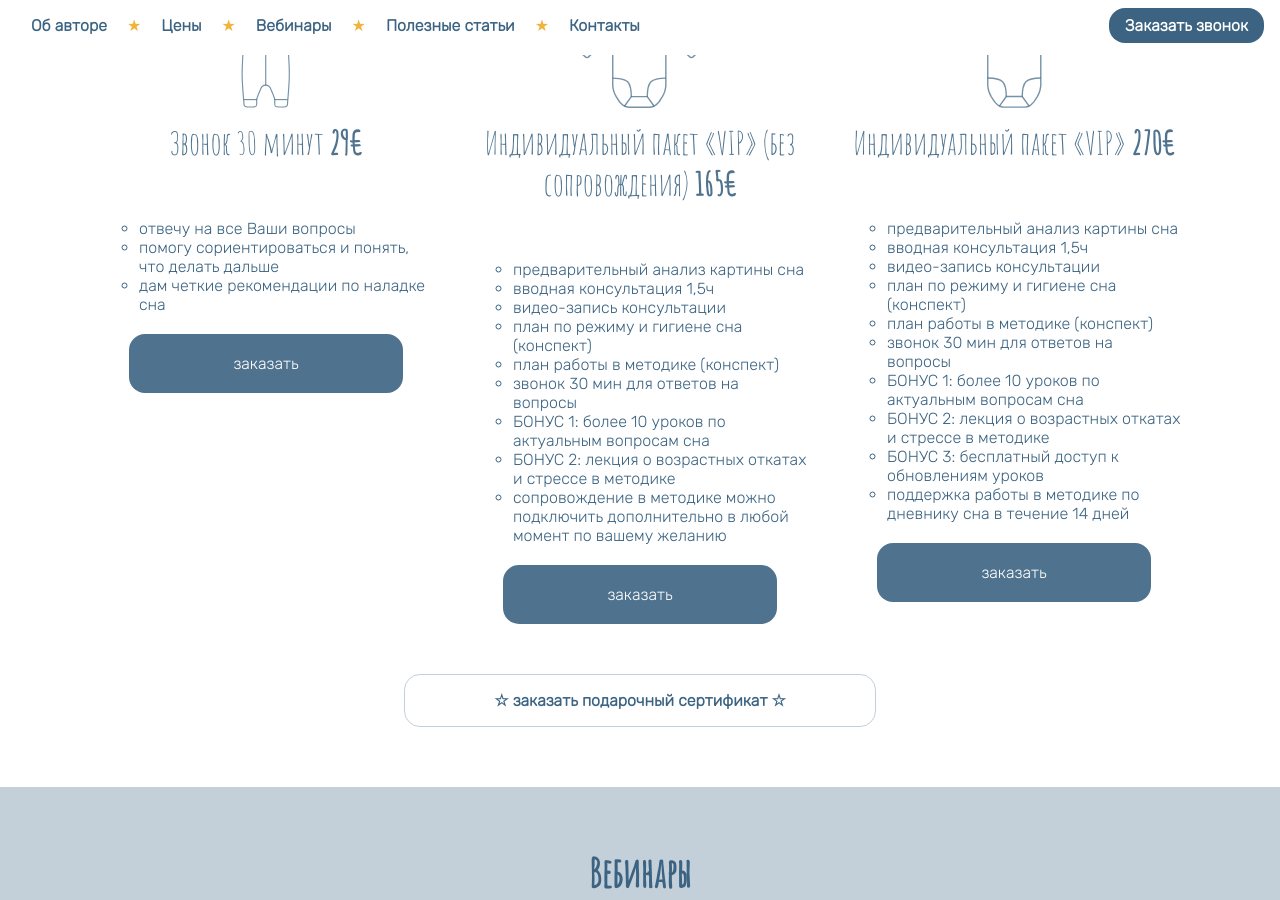
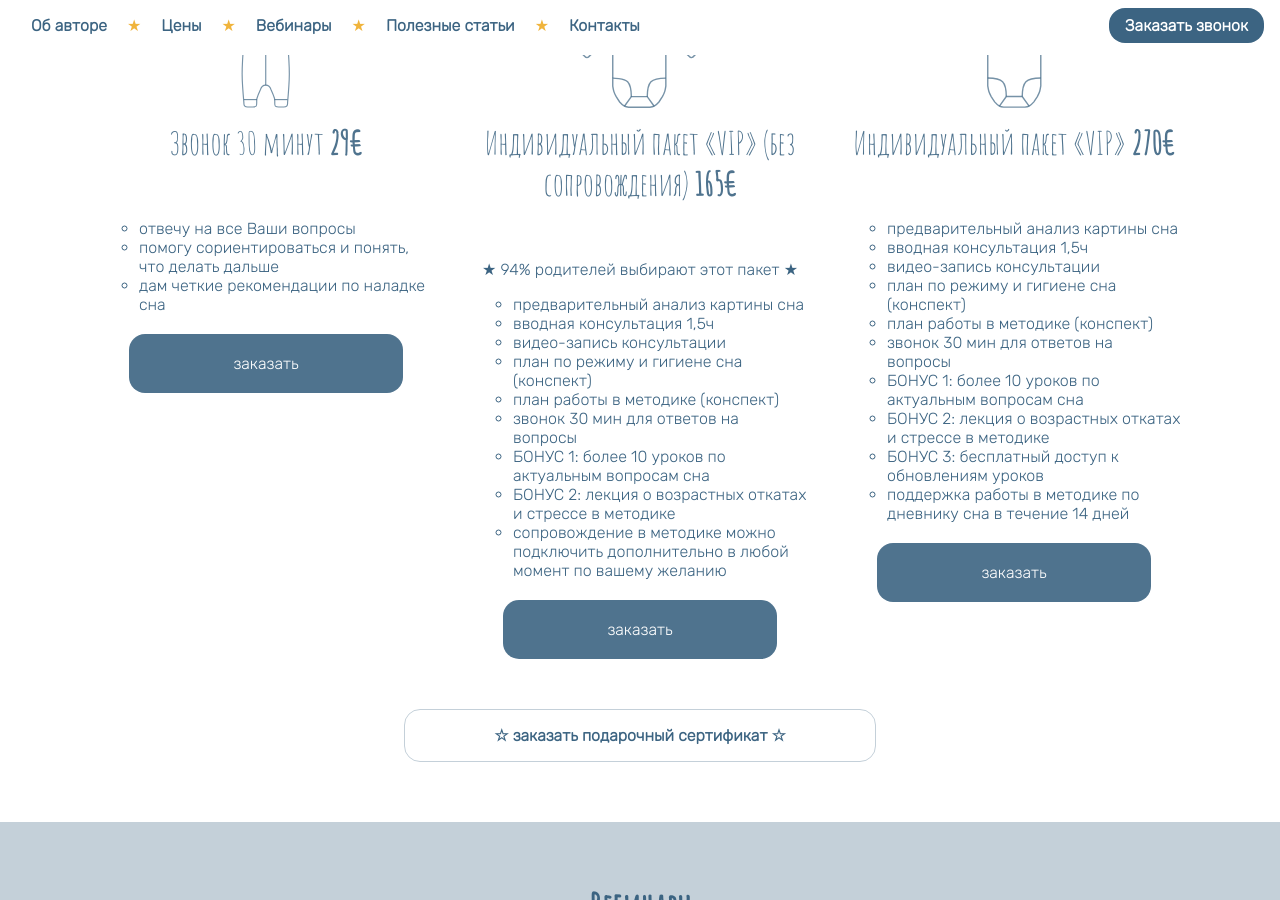
Before and after one commit to iriiiina/sleepconsult-demo, a Jekyll site: the page built from index.html, in a window 1280 px wide and 900 px high, scrolled down 4624 px. Built offline with Jekyll 4.4.1, drawn with Linux system fonts in a browser that asks for light colours.

Commit message:
add disclaimer about 94%

```diff
--- a/_includes/prices.html
+++ b/_includes/prices.html
@@ -112,6 +112,8 @@
                 <h3 itemprop="name">Индивидуальный пакет «VIP» (без сопровождения) <span class="price-price" itemprop="offers" itemscope
                         itemtype="https://schema.org/Offer">
                         <span itemprop="price">165</span><span itemprop="priceCurrency">€</span></span></h3>
+
+                <p style="text-align: center;">&starf; 94% родителей выбирают этот пакет &starf;</p>
                 <ul itemprop="description">
                     <li>предварительный анализ картины сна</li>
                     <li>вводная консультация 1,5ч</li>
```
